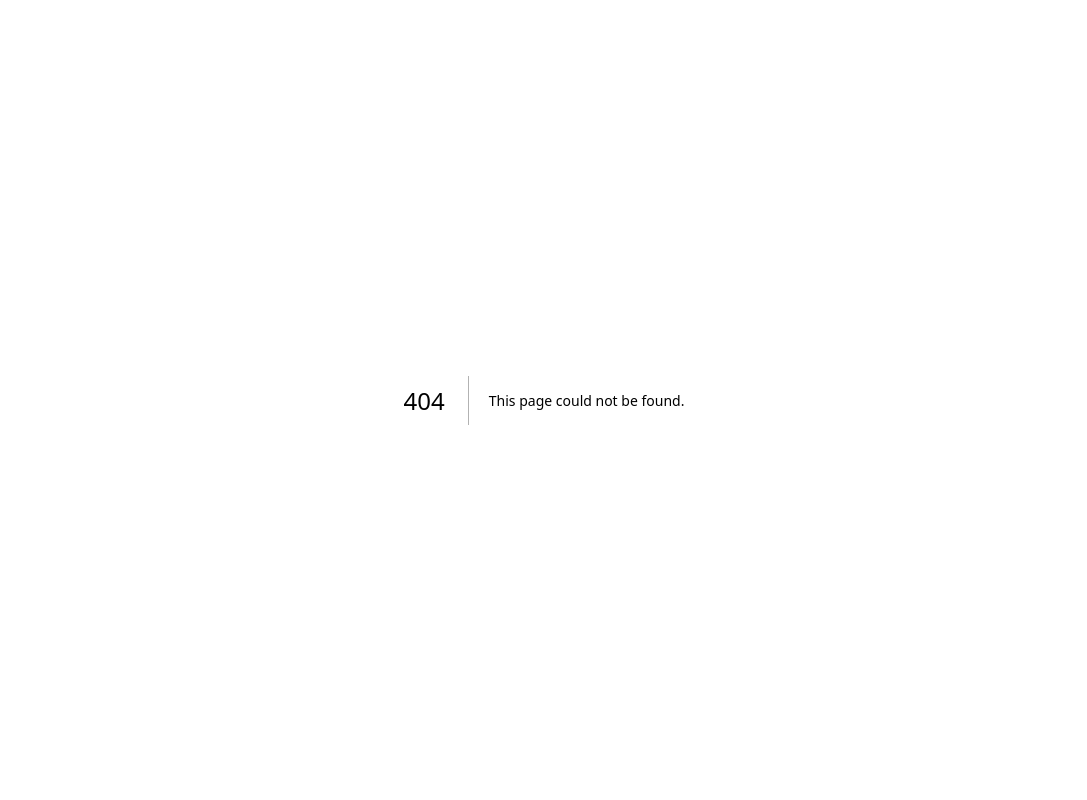
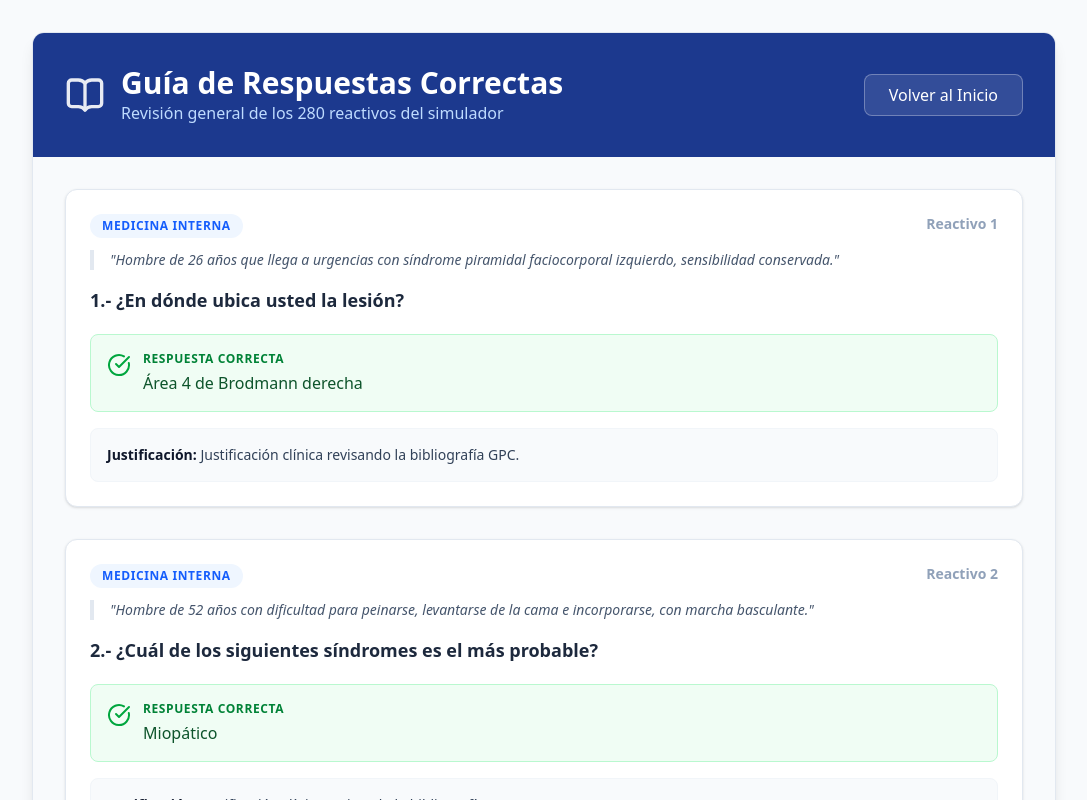
Before and after one commit to PraiseMarg/Simulador-ENAMR-Dra-Rosas, a Next.js app: page /respuestas in a window 1280 px wide. Before the commit this address had no page. Shown: the top 800 px of the page, without its empty margins (96-1183 px from the left). Built offline with nearby package versions, Linux system fonts and the light colour scheme.

Commit message:
Add standalone answers guide route for students

```diff
--- a/src/app/page.tsx
+++ b/src/app/page.tsx
@@ -15,8 +15,8 @@ export default function Home() {
           <Link href="/registro" className="flex-1 group">
             <div className="h-full flex flex-col items-center p-6 border-2 border-blue-100 rounded-xl hover:border-blue-600 hover:bg-blue-50 transition-all cursor-pointer">
               <ClipboardList className="w-12 h-12 text-blue-600 mb-4 group-hover:scale-110 transition-transform" />
-              <h2 className="text-xl font-semibold text-blue-900 mb-2">Iniciar Simulacro</h2>
-              <p className="text-sm text-slate-500 text-center">Realizar el examen de 280 reactivos en condiciones reales (6 horas).</p>
+              <h2 className="text-xl font-semibold text-blue-900 mb-2 text-center">Iniciar Simulacro</h2>
+              <p className="text-sm text-slate-500 text-center">Realizar el examen de 280 reactivos (6 horas).</p>
             </div>
           </Link>
 
@@ -25,8 +25,18 @@ export default function Home() {
               <svg className="w-12 h-12 text-slate-600 mb-4 group-hover:scale-110 transition-transform" fill="none" viewBox="0 0 24 24" stroke="currentColor">
                 <path strokeLinecap="round" strokeLinejoin="round" strokeWidth={2} d="M9 19v-6a2 2 0 00-2-2H5a2 2 0 00-2 2v6a2 2 0 002 2h2a2 2 0 002-2zm0 0V9a2 2 0 012-2h2a2 2 0 012 2v10m-6 0a2 2 0 002 2h2a2 2 0 002-2m0 0V5a2 2 0 012-2h2a2 2 0 012 2v14a2 2 0 01-2 2h-2a2 2 0 01-2-2z" />
               </svg>
-              <h2 className="text-xl font-semibold text-slate-700 mb-2">Consultar Mis Resultados</h2>
-              <p className="text-sm text-slate-500 text-center">Revisa tus aciertos, justificaciones y descarga tu reporte.</p>
+              <h2 className="text-xl font-semibold text-slate-700 mb-2 text-center">Mis Resultados</h2>
+              <p className="text-sm text-slate-500 text-center">Revisa tus aciertos y descarga tu reporte.</p>
+            </div>
+          </Link>
+
+          <Link href="/respuestas" className="flex-1 group">
+            <div className="h-full flex flex-col items-center p-6 border-2 border-green-100 rounded-xl hover:border-green-600 hover:bg-green-50 transition-all cursor-pointer">
+              <svg className="w-12 h-12 text-green-600 mb-4 group-hover:scale-110 transition-transform" fill="none" viewBox="0 0 24 24" stroke="currentColor">
+                <path strokeLinecap="round" strokeLinejoin="round" strokeWidth={2} d="M12 6.253v13m0-13C10.832 5.477 9.246 5 7.5 5S4.168 5.477 3 6.253v13C4.168 18.477 5.754 18 7.5 18s3.332.477 4.5 1.253m0-13C13.168 5.477 14.754 5 16.5 5c1.747 0 3.332.477 4.5 1.253v13C19.832 18.477 18.247 18 16.5 18c-1.746 0-3.332.477-4.5 1.253" />
+              </svg>
+              <h2 className="text-xl font-semibold text-green-900 mb-2 text-center">Guía de Respuestas</h2>
+              <p className="text-sm text-slate-500 text-center">Ver todas las respuestas correctas del examen.</p>
             </div>
           </Link>
         </div>
--- /dev/null
+++ b/src/app/respuestas/page.tsx
@@ -0,0 +1,96 @@
+'use client';
+import { useState, useEffect } from 'react';
+import Link from 'next/link';
+import { BookOpen, CheckCircle } from 'lucide-react';
+
+interface Reactivo {
+  id: string;
+  caso_clinico: string;
+  pregunta: string;
+  opciones: string[];
+  respuesta_correcta: number;
+  justificacion: string;
+  especialidad: string;
+}
+
+export default function Respuestas() {
+  const [reactivos, setReactivos] = useState<Reactivo[]>([]);
+  const [loading, setLoading] = useState(true);
+
+  useEffect(() => {
+    fetch('/api/examenes')
+      .then(res => res.json())
+      .then(data => {
+        if (data.reactivos) setReactivos(data.reactivos);
+        setLoading(false);
+      });
+  }, []);
+
+  if (loading) {
+    return (
+      <div className="flex h-screen items-center justify-center font-sans text-slate-600">
+        Cargando guía de respuestas...
+      </div>
+    );
+  }
+
+  return (
+    <div className="min-h-screen bg-slate-50 p-4 md:p-8 font-sans text-slate-800">
+      <div className="max-w-5xl mx-auto bg-white rounded-xl shadow-lg border border-slate-200 overflow-hidden">
+
+        <header className="bg-blue-900 text-white p-6 md:p-8 flex flex-col md:flex-row justify-between items-center gap-4">
+          <div className="flex items-center gap-4 text-center md:text-left">
+            <BookOpen className="w-10 h-10 opacity-90 hidden md:block" />
+            <div>
+              <h1 className="text-2xl md:text-3xl font-bold">Guía de Respuestas Correctas</h1>
+              <p className="text-blue-200">Revisión general de los 280 reactivos del simulador</p>
+            </div>
+          </div>
+          <Link href="/" className="px-6 py-2 bg-white/10 hover:bg-white/20 border border-white/30 rounded-lg text-white font-medium transition whitespace-nowrap">
+            Volver al Inicio
+          </Link>
+        </header>
+
+        <div className="p-6 md:p-8 space-y-8 bg-slate-50">
+          {reactivos.map((r, i) => (
+            <div key={r.id} className="p-6 border border-slate-200 rounded-xl bg-white shadow-sm">
+              <div className="flex justify-between items-start mb-3">
+                <span className="text-xs font-bold text-blue-600 bg-blue-50 px-3 py-1 rounded-full uppercase tracking-wider">
+                  {r.especialidad}
+                </span>
+                <span className="text-sm font-bold text-slate-400">
+                  Reactivo {i + 1}
+                </span>
+              </div>
+
+              {r.caso_clinico && (
+                <p className="text-sm text-slate-600 mb-4 italic border-l-4 border-slate-200 pl-4">
+                  "{r.caso_clinico}"
+                </p>
+              )}
+
+              <p className="font-semibold text-lg text-slate-800 mb-5">
+                {r.pregunta}
+              </p>
+
+              <div className="bg-green-50 text-green-900 p-4 rounded-lg flex items-start gap-3 border border-green-200">
+                <CheckCircle className="w-6 h-6 text-green-600 mt-0.5 flex-shrink-0" />
+                <div>
+                  <p className="text-xs font-bold text-green-700 uppercase tracking-wider mb-1">Respuesta Correcta</p>
+                  <p className="font-medium text-base">{r.opciones[r.respuesta_correcta]}</p>
+                </div>
+              </div>
+
+              {r.justificacion && (
+                <div className="mt-4 p-4 bg-slate-50 rounded-lg text-sm text-slate-700 border border-slate-100">
+                  <strong className="text-slate-900">Justificación:</strong> {r.justificacion}
+                </div>
+              )}
+            </div>
+          ))}
+        </div>
+
+      </div>
+    </div>
+  );
+}
```
